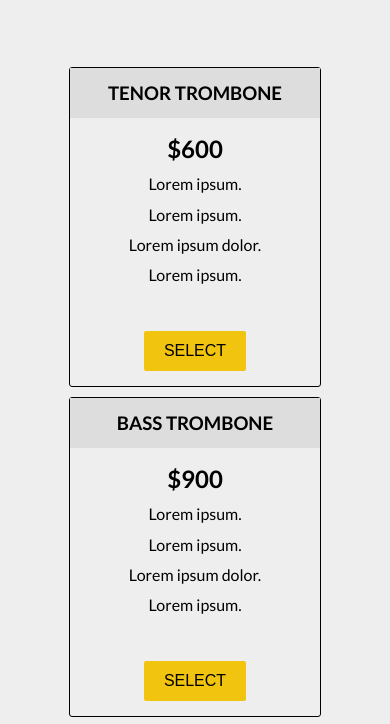
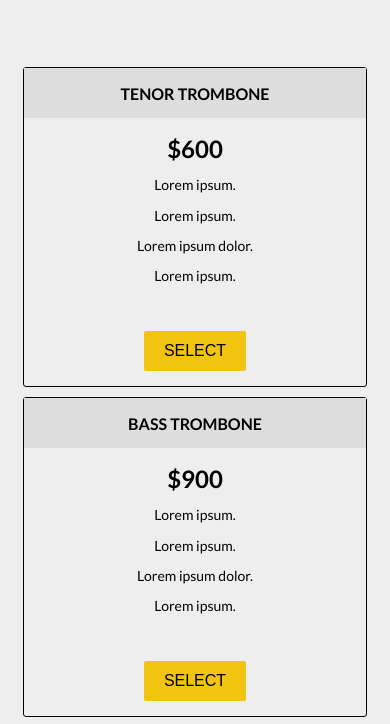
Before and after one commit to Mohamed-Waled/Product-Landing-Page, a plain HTML site: page index.html in a window 390 px wide. Shown: the part 1248-1972 px from the top of the page. Drawn offline with Linux system fonts and the light colour scheme.

Commit message:
updated project with a fully responsive layout

```diff
--- a/styles.css
+++ b/styles.css
@@ -124,7 +124,7 @@ body {
 }
 
 #pricing {
-  width: 1000px;
+  width: 60%;
   height: 330px;
   margin: 2.5rem auto;
   display: flex;
@@ -177,7 +177,7 @@ button:hover {
 }
 
 footer {
-  width: 1020px;
+  width: 62%;
   height: 75px;
   background-color: #ddd;
   margin: auto;
@@ -270,14 +270,22 @@ footer .copyright {
   }
 
   #pricing {
-    width: 750px;
+    width: 98%;
     height: 990px;
     flex-direction: column;
   }
 
   .price {
     margin: auto;
-    width: calc((100% / 3) - 20);
+    width: 70%;
+  }
+
+  .price h3 {
+    font-size: 16px;
+  }
+
+  .price p {
+    font-size: 14px;
   }
 
   footer {
@@ -359,7 +367,7 @@ footer .copyright {
   }
 
   #pricing {
-    width: 280px;
+    width: 98%;
     height: 990px;
     flex-direction: column;
   }
```
